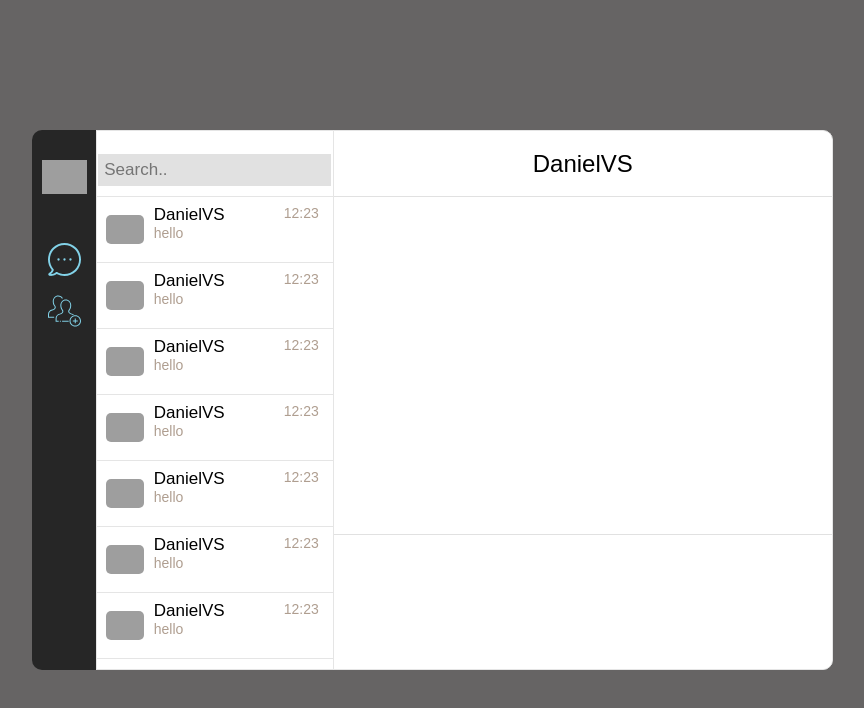
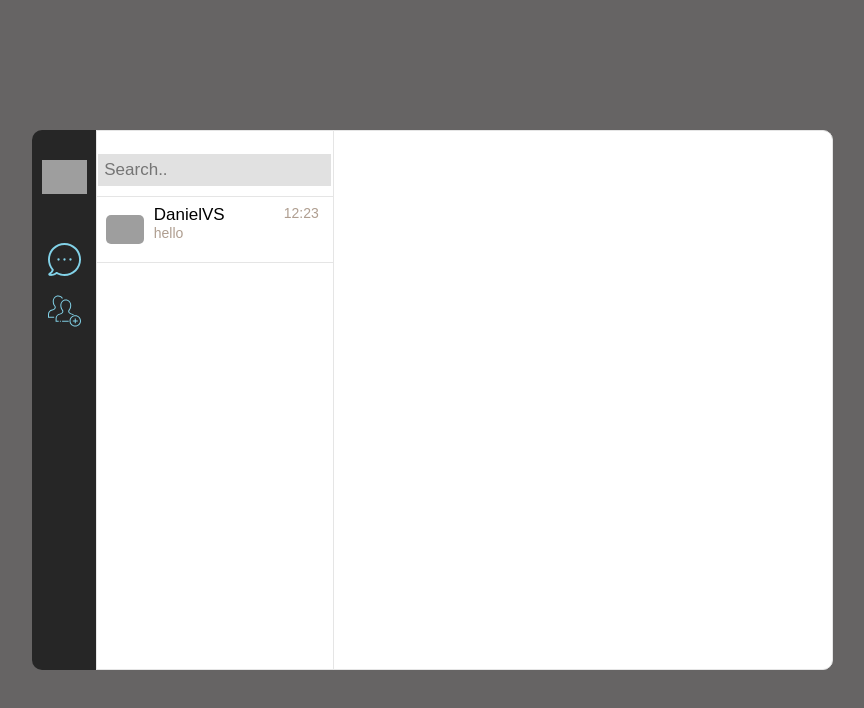
Before and after one commit to danielvs123/chat-react, a React (Create React App) app: page / in a window 1280 px wide. Shown: the top 708 px of the page, without its empty margins (208-1072 px from the left). Built offline with nearby package versions, Linux system fonts and the light colour scheme; grey boxes are pictures that could not be loaded; the HTML template or start-up script is replaced by a standard one.

Commit message:
增加了几个基础的事件绑定

```diff
--- a/package.json
+++ b/package.json
@@ -5,6 +5,7 @@
   "dependencies": {
     "react": "^16.3.1",
     "react-dom": "^16.3.1",
+    "react-redux": "^5.0.7",
     "react-scripts": "1.1.4"
   },
   "scripts": {
--- a/src/App.js
+++ b/src/App.js
@@ -5,17 +5,35 @@ import MainChatView from "./MainChatView";
 import MainFriendsView from "./MainFriendsView"
 
 class App extends Component {
+    state = {
+        currentPage:"MainChatView"
+    };
+    setPage(msg){
+        this.setState({
+            currentPage:msg
+        })
+    }
     render() {
+        if (this.state.currentPage === "MainChatView"){
             return (
                 <div id="body-container">
                     <div id="main-container">
-                <ControlBar/>
+                        <ControlBar setPage = {msg => this.setPage(msg)}/>
                         <MainChatView/>
-                {/*<MainFriendsView/>*/}
+                    </div>
+                </div>
+            );
+        }else{
+            return (
+                <div id="body-container">
+                    <div id="main-container">
+                        <ControlBar setPage = {msg => this.setPage(msg)}/>
+                        <MainFriendsView/>
                     </div>
                 </div>
             );
         }
     }
+}
 
 export default App;
--- a/src/Component/ChatList.js
+++ b/src/Component/ChatList.js
@@ -5,11 +5,18 @@ import './css/ChatList.css';
 import './css/Common.css';
 
 class ChatList extends Component {
+
+    transferMsg(uid) {
+        this.props.transferMsg(uid);
+    }
+
     render() {
         return (
             <div id="chatList-bar">
+                {/*搜索窗口*/}
                 <SearchBox/>
-                <MessageList/>
+                {/*预览消息框*/}
+                <MessageList  transferMsg = {msg => this.transferMsg(msg)}/>
             </div>
         );
     }
--- a/src/Component/ChatPage.js
+++ b/src/Component/ChatPage.js
@@ -3,12 +3,20 @@ import './css/ChatPage.css';
 
 class ChatPage extends Component {
     render() {
-        return (
-            <div id="chatPage">
-                <div id="chatPage-username">DanielVS</div>
-                <textarea id="messageInput" />
-            </div>
-        );
+        let dom = "";
+        if (this.props.user===""){
+            return (
+                <div id="chatPage">
+                </div>
+            );
+        }else{
+            return (
+                <div id="chatPage">
+                    <div id="chatPage-username">{this.props.user}</div>
+                    <textarea id="messageInput" />
+                </div>
+            );
+        }
     }
 }
 
--- a/src/Component/ControlBar.js
+++ b/src/Component/ControlBar.js
@@ -6,6 +6,12 @@ import ChatSVG from '../svg/chat.svg';
 import UsersSVG from '../svg/users.svg';
 
 class ControlBar extends Component {
+    goToChatPage() {
+        this.props.setPage("MainChatView")
+    }
+    goToUserPage() {
+        this.props.setPage("MainFriendsView");
+    }
     render() {
         return (
             <div id="control-bar">
@@ -13,10 +19,10 @@ class ControlBar extends Component {
                     <img className={"avatar"} src="https://shuaiyixu.com/img/1.jpg" />
                 </div>
                 <div id="router-bar">
-                    <div className="pageRouterDiv">
+                    <div className="pageRouterDiv" onClick={this.goToChatPage.bind(this)}>
                         <img src={ChatSVG} className="pageRouterBtn"/>
                     </div>
-                    <div className="pageRouterDiv">
+                    <div className="pageRouterDiv" onClick={this.goToUserPage.bind(this)}>
                         <img src={UsersSVG} className="pageRouterBtn"/>
                     </div>
                 </div>
--- a/src/Component/FriendDetailPage.js
+++ b/src/Component/FriendDetailPage.js
@@ -14,7 +14,7 @@ class FriendDetailPage extends Component {
                             </div>
                             <div className="clear" />
                         </div>
-                        <div id="send-message-btn" data-id="userIdDemo1">发消息</div>
+                        <div id="send-message-btn" data-id="userIdDemo1" >发消息</div>
                     </div>
                 </div>
             </div>
--- a/src/Component/MessageElement.js
+++ b/src/Component/MessageElement.js
@@ -1,10 +1,16 @@
 import React, { Component } from 'react';
 import './css/ChatList.css';
 
+let uid = "Danielvs";
 class MessageElement extends Component {
+
+    handleClick() {
+        this.props.transferMsg(uid);
+    }
+
     render() {
         return (
-            <div className="messageElement">
+            <div className="messageElement" onClick={this.handleClick.bind(this)}>
                 <img src="https://shuaiyixu.com/img/2.jpg" className="userAvatar" />
                 <div className="userChatPreview">
                     <div className="chatListTitle">DanielVS</div>
--- a/src/Component/MessageList.js
+++ b/src/Component/MessageList.js
@@ -3,17 +3,14 @@ import MessageElement from './MessageElement';
 import './css/ChatList.css';
 
 class MessageList extends Component {
+    transferMsg(uid) {
+        this.props.transferMsg(uid);
+    }
+
     render() {
         return (
             <div id="messageList">
-                <MessageElement/>
-                <MessageElement/>
-                <MessageElement/>
-                <MessageElement/>
-                <MessageElement/>
-                <MessageElement/>
-                <MessageElement/>
-                <MessageElement/>
+                <MessageElement transferMsg = {msg => this.transferMsg(msg)}/>
             </div>
         );
     }
--- a/src/MainChatView.js
+++ b/src/MainChatView.js
@@ -1,13 +1,26 @@
 import React, { Component } from 'react';
-import ChatListBar from './Component/ChatList';
+import ChatList from './Component/ChatList';
 import ChatPage from './Component/ChatPage';
 
 class MainChatView extends Component {
+
+    state = {
+        onclickUser:""
+    };
+
+    transferMsg(msg) {
+        this.setState({
+            onclickUser:msg
+        });
+    }
+
     render() {
         return (
             <div>
-                <ChatListBar/>
-                <ChatPage/>
+                {/*这里是点击的*/}
+                <ChatList transferMsg = {msg => this.transferMsg(msg)}/>
+                {/*这里是输入的*/}
+                <ChatPage user={this.state.onclickUser}/>
             </div>
         );
     }
```
Also changed, not shown: 1 other file (tests, documents, lock files or other folders). Lines whose indentation alone changed are shown as unchanged.
